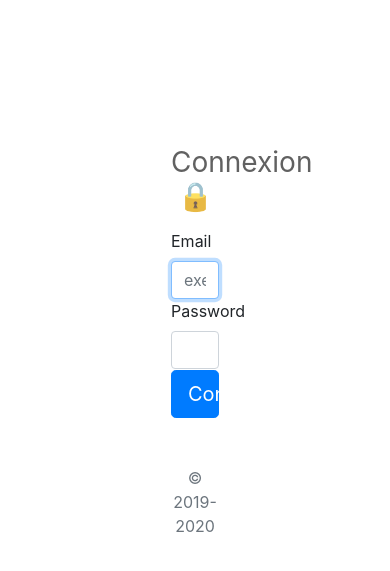
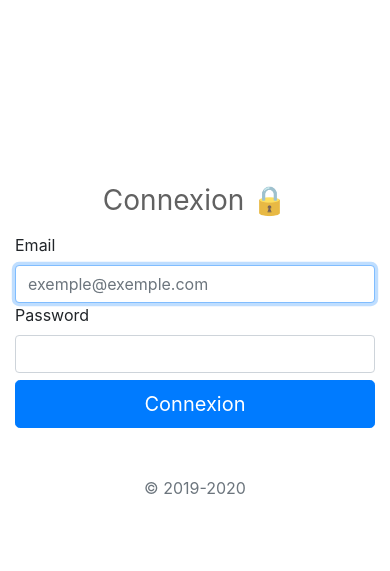
Before and after one commit to valmnt/Restolink, a Symfony app: template templates/security/login.html.twig in a window 390 px wide. Shown: the part 56-627 px from the top of the page. Run offline with Twig, Linux system fonts and the light colour scheme; the template is opened without the code that fills it, so the values that code supplies are empty; some libraries are stand-ins or nearby versions.

Commit message:
css responsive

```diff
--- a/templates/admin/index.html.twig
+++ b/templates/admin/index.html.twig
@@ -1,6 +1,6 @@
 {% extends 'base-admin.html.twig' %}
 
-{% block title %}Hello AdminController!{% endblock %}
+{% block title %}Panneau d'administration{% endblock %}
 
 {% block body %}
 <div class="jumbotron">
--- a/templates/security/login.html.twig
+++ b/templates/security/login.html.twig
@@ -11,10 +11,23 @@
     width: 100%;
     height: 700px;
 }
+.container{
+    width: 20%
+}
+@media screen and (max-width: 1100px) {
+ .container {
+     width: 50%;
+ }
+}
+@media screen and (max-width: 640px) {
+ .container {
+     width: 100%;
+ }
+}
 </style>
 
 <div class="contain_form">
-<div class="container" style="width: 20%;">
+<div class="container" >
     <form method="post">
         {% if error %}
             <div class="alert alert-danger">{{ error.messageKey|trans(error.messageData, 'security') }}</div>
```
Also changed, not shown: templates/contact/index.html.twig (+17 -1 lines), templates/security/register.html.twig (+20 -1 lines).
